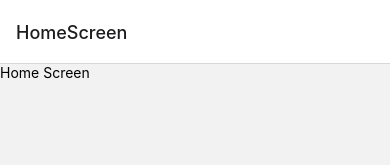
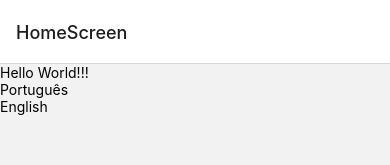
Before and after one commit to Sintrop/Sintropia-method, a React Native app: screen /HomeScreen in a window 390 px wide. Shown: the top 165 px of the page. Built offline with nearby package versions, Linux system fonts and the light colour scheme.

Commit message:
feat: config i18n

```diff
--- a/App.tsx
+++ b/App.tsx
@@ -1,5 +1,6 @@
 import React from 'react'
 import { Routes } from './src/routes'
+import './src/lang/i18n'
 
 export default function App(): React.JSX.Element {
   return <Routes />
--- a/package.json
+++ b/package.json
@@ -14,8 +14,10 @@
     "@react-navigation/native": "^6.1.18",
     "@react-navigation/native-stack": "^6.11.0",
     "axios": "^1.8.4",
+    "i18next": "^25.0.1",
     "nativewind": "^2.0.11",
     "react": "18.2.0",
+    "react-i18next": "^15.5.1",
     "react-native": "0.74.3",
     "react-native-html-to-pdf": "^0.12.0",
     "react-native-reanimated": "^3.15.0",
--- /dev/null
+++ b/src/lang/en/en.json
@@ -0,0 +1,5 @@
+{
+  "translation": {
+    "helloWorld": "Hello World!!!"
+  }
+}
--- /dev/null
+++ b/src/lang/i18n.js
@@ -0,0 +1,16 @@
+import i18n from 'i18next'
+import { initReactI18next } from 'react-i18next'
+import en from './en/en.json'
+import pt from './pt/pt.json'
+
+const resources = {
+  en,
+  pt
+}
+
+i18n.use(initReactI18next).init({
+  resources,
+  lng: 'en'
+})
+
+export default { i18n }
--- /dev/null
+++ b/src/lang/pt/pt.json
@@ -0,0 +1,5 @@
+{
+  "translation": {
+    "helloWorld": "Olá Mundo!!!"
+  }
+}
--- a/src/screens/HomeScreen/HomeScreen.tsx
+++ b/src/screens/HomeScreen/HomeScreen.tsx
@@ -1,10 +1,17 @@
 import React from 'react'
+import { useTranslation } from 'react-i18next'
 import { View, Text } from 'react-native'
+import i18next from 'i18next'
 
 export function HomeScreen(): React.JSX.Element {
+  const { t } = useTranslation()
+
   return (
     <View>
-      <Text className="text-red-500">Home Screen</Text>
+      <Text className="text-red-500">{t('helloWorld')}</Text>
+
+      <Text onPress={() => i18next.changeLanguage('pt')}>Português</Text>
+      <Text onPress={() => i18next.changeLanguage('en')}>English</Text>
     </View>
   )
 }
```
Also changed, not shown: 1 other file (tests, documents, lock files or other folders).
